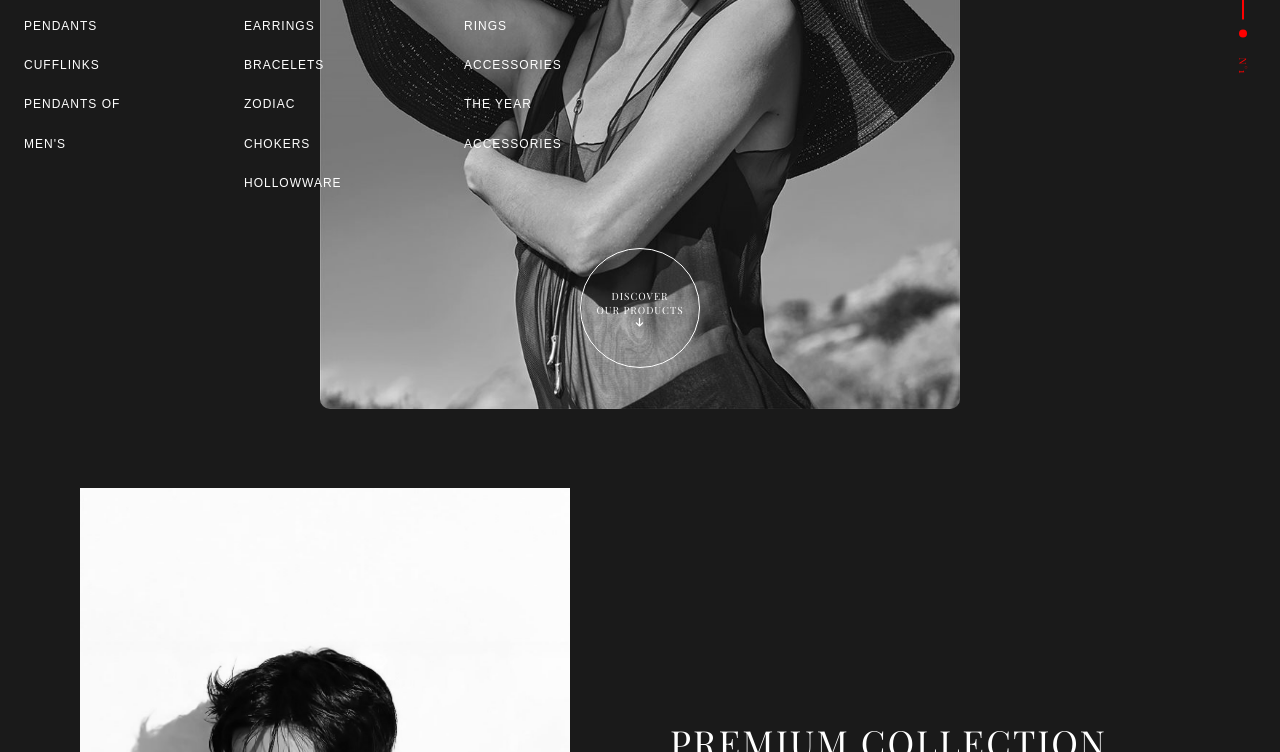
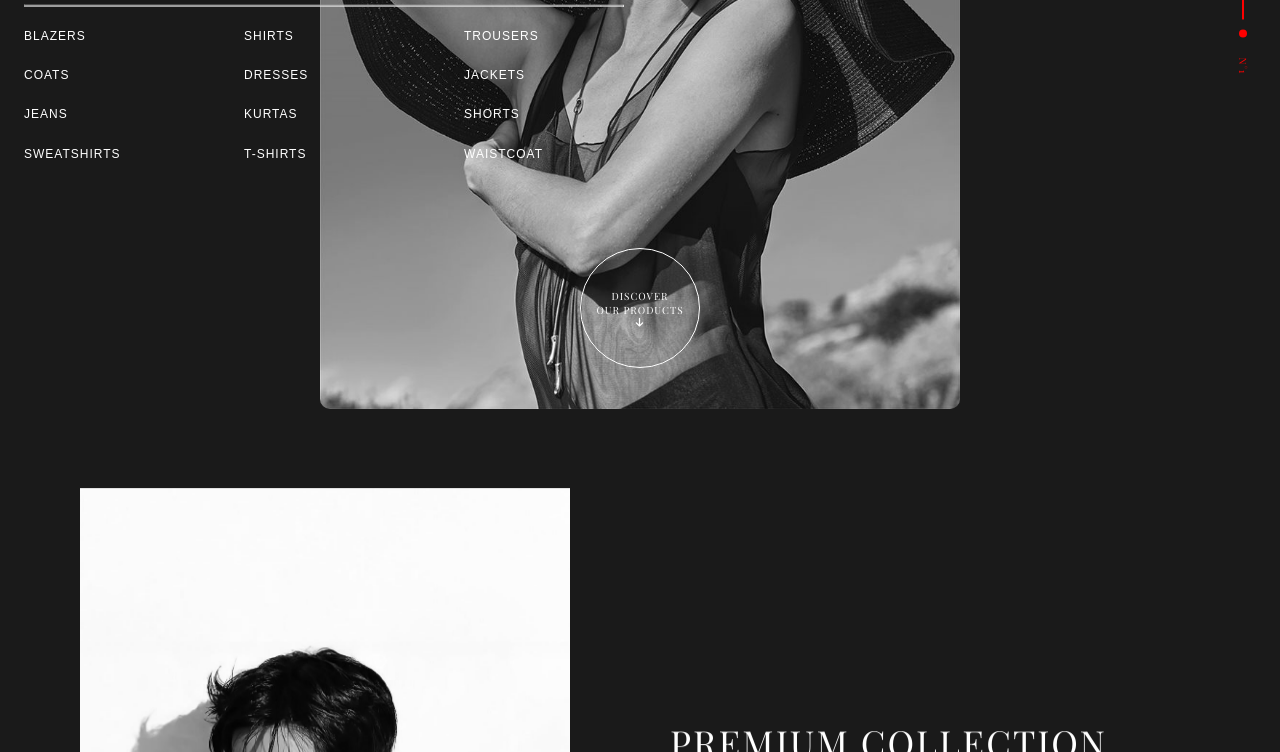
Before and after one commit to sandynayak989/Fashion-FinalYearProject, a plain HTML site: page landing/index.html in a window 1280 px wide. Shown: the part 412-1164 px from the top of the page. Drawn offline with nearby package versions, Linux system fonts and the light colour scheme; a web font is replaced by a local one.

Commit message:
updated frontend

```diff
--- a/landing/index.html
+++ b/landing/index.html
@@ -533,7 +533,6 @@
         <div class="nav-icons">
             <a href="../login/index.html" style="text-decoration: none;"><span class="login-text">Login</span></a>
             <i class="fas fa-user nav-icon"></i>
-            <i class="fas fa-search nav-icon"></i>
             <i class="fas fa-bars nav-icon"></i>
         </div>
     </nav>
@@ -547,20 +546,19 @@
                 <h1 class="main-headline">A NEW ERA</h1>
                 <hr class="line-break">
                 <div class="product-categories">
-                <div class="category">PENDANTS</div>
-                <div class="category">EARRINGS</div>
-                <div class="category">RINGS</div>
-                <div class="category">CUFFLINKS</div>
-                <div class="category">BRACELETS</div>
-                <div class="category">ACCESSORIES</div>
-                <div class="category">PENDANTS OF</div>
-                <div class="category">ZODIAC</div>
-                <div class="category">THE YEAR</div>
-                <div class="category">MEN'S</div>
-                <div class="category">CHOKERS</div>
-                <div class="category">ACCESSORIES</div>
+                <div class="category">BLAZERS</div>
+                <div class="category">SHIRTS</div>
+                <div class="category">TROUSERS</div>
+                <div class="category">COATS</div>
+                <div class="category">DRESSES</div>
+                <div class="category">JACKETS</div>
+                <div class="category">JEANS</div>
+                <div class="category">KURTAS</div>
+                <div class="category">SHORTS</div>
+                <div class="category">SWEATSHIRTS</div>
+                <div class="category">T-SHIRTS</div>
+                <div class="category">WAISTCOAT</div>
                 <div class="category"></div>
-                <div class="category">HOLLOWWARE</div>
             </div>
             </div>
             <button class="discover-btn" onclick="scrollToGallery()">
```
